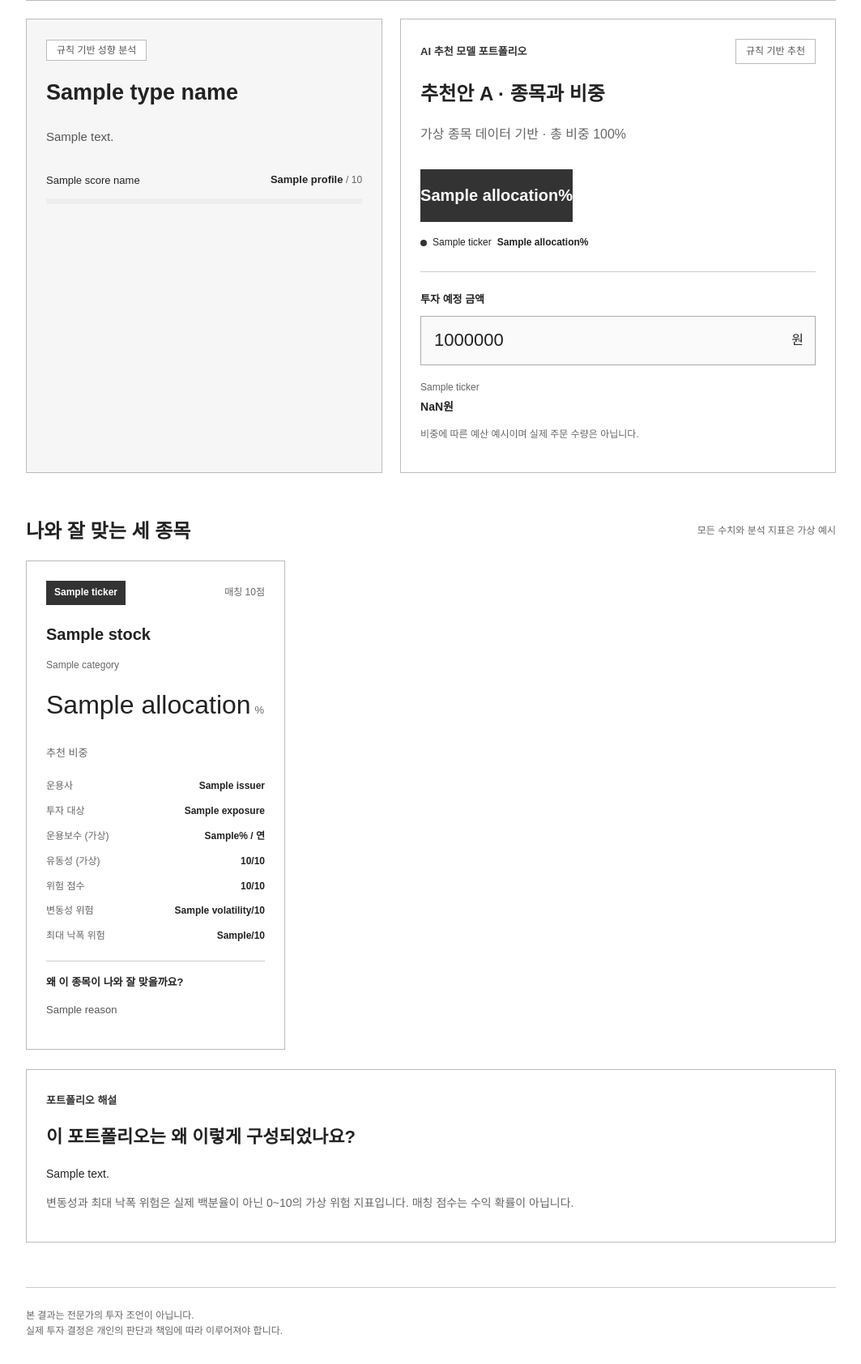
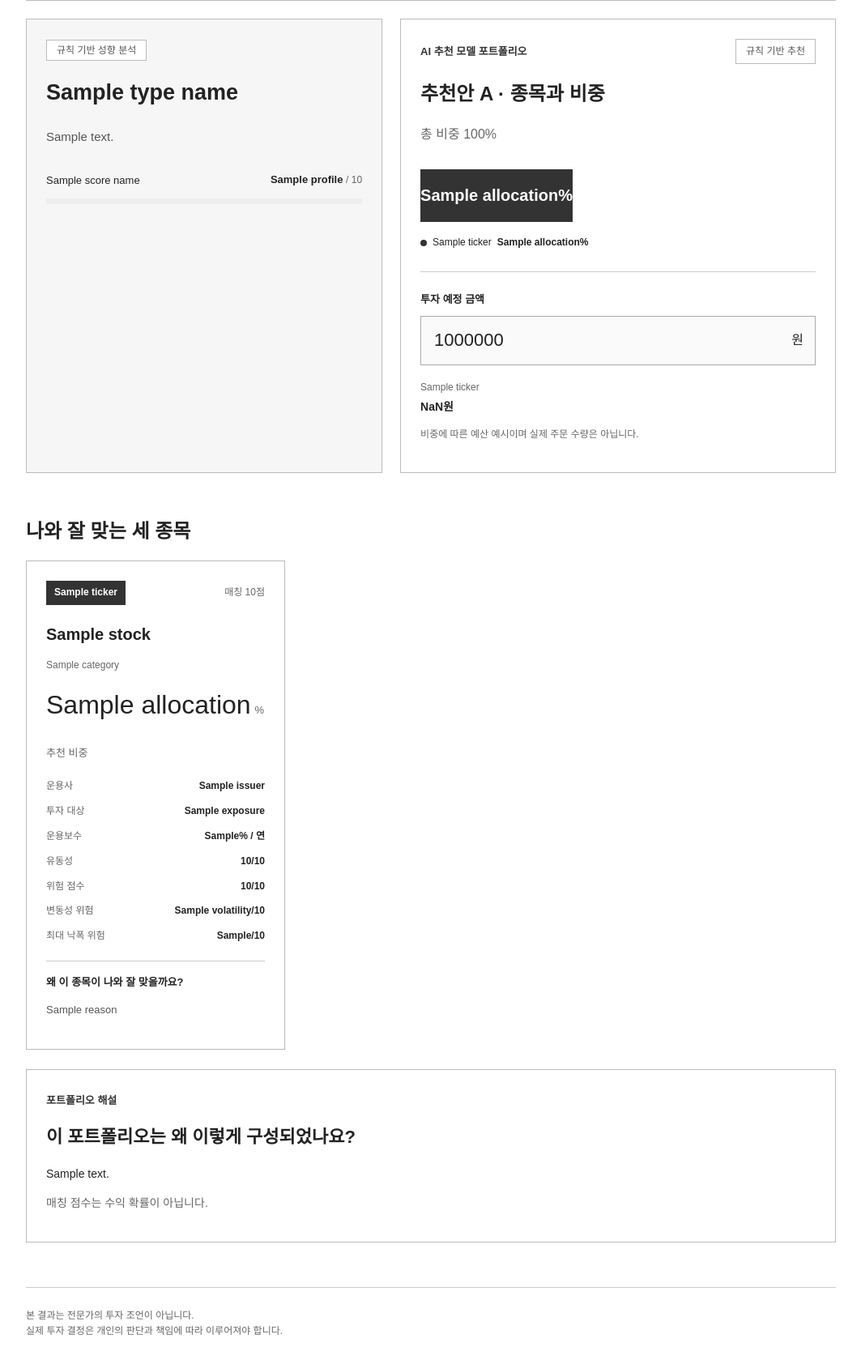
Before and after one commit to eive0217/Stinder_Demo, a Flask app: template templates/result.html in a window 1280 px wide. Shown: the part 510-2194 px from the top of the page at 81% size, without its empty margins (108-1171 px from the left). Run offline with Flask 3, Linux system fonts and the light colour scheme; the template is opened without the code that fills it: most values are stand-ins (such as "Sample title", 1, 10 or a date in 2020).

Commit message:
Update result.html

```diff
--- a/templates/result.html
+++ b/templates/result.html
@@ -1,6 +1,6 @@
 {% extends 'base.html' %}{% block content %}<div class="row result-heading"><div><span class="eyebrow">나의 투자 성향</span><h1>투자 성향 분석 결과</h1></div><a class="secondary" href="/questionnaire">다시 테스트하기 ↗</a></div>
 <section class="card"><h2>포트폴리오 추천안 3개</h2><p>각 안은 별도의 선택지입니다. 한 안의 종목 3개에 투자 금액 전액을 배분합니다.</p><nav class="plan-options" aria-label="추천안 선택">{% for option in options %}<a class="secondary" href="?plan={{ loop.index0 }}" {% if selected == loop.index0 %}aria-current="page"{% endif %}>추천안 {{ ['A','B','C'][loop.index0] }} · {% for rec in option.recommendations %}{{ rec.ticker }}{% if not loop.last %} / {% endif %}{% endfor %}</a>{% endfor %}</nav></section>
 <div class="result-grid"><section class="profile card"><span class="pill">{{ 'AI 성향 분석' if profile_source == 'ai' else '규칙 기반 성향 분석' }}</span><h2>{{ type_name }}</h2><p>{{ profile.summary }}</p><div class="scores">{% for key,label in score_names.items() %}<div class="row"><span>{{ label }}</span><b>{{ profile[key] }} <small>/ 10</small></b></div><progress max="10" value="{{ profile[key] }}" aria-label="{{ label }}"></progress>{% endfor %}</div></section>
-<section class="card"><div class="row"><span class="eyebrow">AI 추천 모델 포트폴리오</span><span class="pill">{{ 'AI 추천' if portfolio_source == 'ai' else '규칙 기반 추천' }}</span></div><h2>추천안 {{ ['A','B','C'][selected] }} · 종목과 비중</h2><p class="muted">가상 종목 데이터 기반 · 총 비중 100%</p><div class="allocation-bar" role="img" aria-label="{% for r in cards %}{{ r.ticker }} {{ r.allocation }}퍼센트 {% endfor %}">{% for r in cards %}<div style="width:{{ r.allocation }}%">{{ r.allocation }}%</div>{% endfor %}</div><div class="legend">{% for r in cards %}<span><i class="color-{{ loop.index }}"></i>{{ r.ticker }} <b>{{ r.allocation }}%</b></span>{% endfor %}</div><div class="amount-box"><label for="investment">투자 예정 금액</label><div class="amount-input"><input id="investment" type="number" min="0" max="1000000000000" step="1" value="1000000" inputmode="numeric"><span>원</span></div><p id="amount-error" class="error" role="alert"></p><div class="amounts">{% for r in cards %}<div><span>{{ r.ticker }}</span><strong data-allocation="{{ r.allocation }}"></strong></div>{% endfor %}</div><p class="small muted">비중에 따른 예산 예시이며 실제 주문 수량은 아닙니다.</p></div></section></div>
-{% if not demo and (profile_source != 'ai' or portfolio_source != 'ai') %}<div class="notice">AI 응답을 사용할 수 없는 단계는 검증된 규칙 기반 데모 결과로 대체했습니다.</div>{% endif %}
-<div class="section-heading"><h2>나와 잘 맞는 세 종목</h2><span class="muted small">모든 수치와 분석 지표은 가상 예시</span></div><section class="stock-grid">{% for r in cards %}<article class="card stock-card"><div class="row"><span class="ticker color-{{ loop.index }}">{{ r.ticker }}</span><span class="muted small">매칭 {{ r.match_score }}점</span></div><h3>{{ r.stock.fund_name }}</h3><p class="muted small">{{ r.stock.category }}</p><div class="weight">{{ r.allocation }}<small>% 추천 비중</small></div><dl><div><dt>운용사</dt><dd>{{ r.stock.issuer }}</dd></div><div><dt>투자 대상</dt><dd>{{ r.stock.exposure }}</dd></div><div><dt>운용보수 (가상)</dt><dd>{{ r.stock.expense_ratio }}% / 연</dd></div><div><dt>유동성 (가상)</dt><dd>{{ r.stock.liquidity_score }}/10</dd></div><div><dt>위험 점수</dt><dd>{{ r.stock.risk_score }}/10</dd></div><div><dt>변동성 위험</dt><dd>{{ r.stock.volatility }}/10</dd></div><div><dt>최대 낙폭 위험</dt><dd>{{ r.stock.max_drawdown }}/10</dd></div></dl><div class="reason"><h4>왜 이 종목이 나와 잘 맞을까요?</h4><p>{{ r.reason }}</p></div></article>{% endfor %}</section><section class="card explanation"><span class="eyebrow">포트폴리오 해설</span><h2>이 포트폴리오는 왜 이렇게 구성되었나요?</h2><p>{{ portfolio.portfolio_summary }}</p><p class="small muted">변동성과 최대 낙폭 위험은 실제 백분율이 아닌 0~10의 가상 위험 지표입니다. 매칭 점수는 수익 확률이 아닙니다.</p></section>{% endblock %}
+<section class="card"><div class="row"><span class="eyebrow">AI 추천 모델 포트폴리오</span><span class="pill">{{ 'AI 추천' if portfolio_source == 'ai' else '규칙 기반 추천' }}</span></div><h2>추천안 {{ ['A','B','C'][selected] }} · 종목과 비중</h2><p class="muted">총 비중 100%</p><div class="allocation-bar" role="img" aria-label="{% for r in cards %}{{ r.ticker }} {{ r.allocation }}퍼센트 {% endfor %}">{% for r in cards %}<div style="width:{{ r.allocation }}%">{{ r.allocation }}%</div>{% endfor %}</div><div class="legend">{% for r in cards %}<span><i class="color-{{ loop.index }}"></i>{{ r.ticker }} <b>{{ r.allocation }}%</b></span>{% endfor %}</div><div class="amount-box"><label for="investment">투자 예정 금액</label><div class="amount-input"><input id="investment" type="number" min="0" max="1000000000000" step="1" value="1000000" inputmode="numeric"><span>원</span></div><p id="amount-error" class="error" role="alert"></p><div class="amounts">{% for r in cards %}<div><span>{{ r.ticker }}</span><strong data-allocation="{{ r.allocation }}"></strong></div>{% endfor %}</div><p class="small muted">비중에 따른 예산 예시이며 실제 주문 수량은 아닙니다.</p></div></section></div>
+{% if not demo and (profile_source != 'ai' or portfolio_source != 'ai') %}<div class="notice">Team 바바바엣뺘의 데이터베이스를 참고한 결과입니다.</div>{% endif %}
+<div class="section-heading"><h2>나와 잘 맞는 세 종목</h2><span class="muted small"></span></div><section class="stock-grid">{% for r in cards %}<article class="card stock-card"><div class="row"><span class="ticker color-{{ loop.index }}">{{ r.ticker }}</span><span class="muted small">매칭 {{ r.match_score }}점</span></div><h3>{{ r.stock.fund_name }}</h3><p class="muted small">{{ r.stock.category }}</p><div class="weight">{{ r.allocation }}<small>% 추천 비중</small></div><dl><div><dt>운용사</dt><dd>{{ r.stock.issuer }}</dd></div><div><dt>투자 대상</dt><dd>{{ r.stock.exposure }}</dd></div><div><dt>운용보수</dt><dd>{{ r.stock.expense_ratio }}% / 연</dd></div><div><dt>유동성</dt><dd>{{ r.stock.liquidity_score }}/10</dd></div><div><dt>위험 점수</dt><dd>{{ r.stock.risk_score }}/10</dd></div><div><dt>변동성 위험</dt><dd>{{ r.stock.volatility }}/10</dd></div><div><dt>최대 낙폭 위험</dt><dd>{{ r.stock.max_drawdown }}/10</dd></div></dl><div class="reason"><h4>왜 이 종목이 나와 잘 맞을까요?</h4><p>{{ r.reason }}</p></div></article>{% endfor %}</section><section class="card explanation"><span class="eyebrow">포트폴리오 해설</span><h2>이 포트폴리오는 왜 이렇게 구성되었나요?</h2><p>{{ portfolio.portfolio_summary }}</p><p class="small muted">매칭 점수는 수익 확률이 아닙니다.</p></section>{% endblock %}
```
